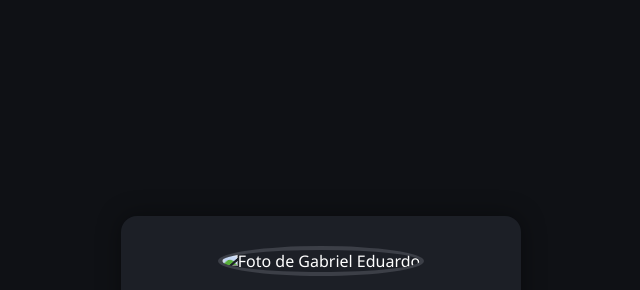
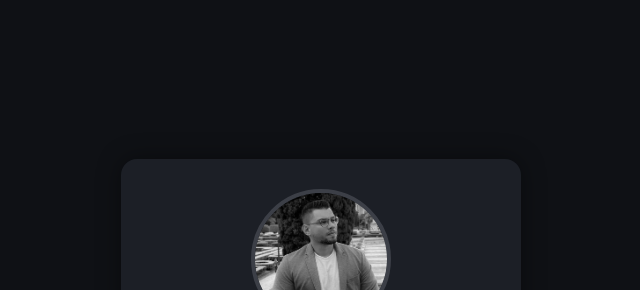
Before and after one commit to bielv8/cartvirtual, a plain HTML site: page index.html in a window 1280 px wide. Shown: the part 11-301 px from the top of the page, without its empty margins (319-959 px from the left). Drawn offline with Linux system fonts and the light colour scheme; the site is published under a folder, as on GitHub Pages, so addresses that start at the root find nothing.

Commit message:
Update index.html

```diff
--- a/index.html
+++ b/index.html
@@ -8,7 +8,7 @@
 </head>
 <body>
   <div class="card">
-    <img src="/ft5.PNG" alt="Foto de Gabriel Eduardo" class="profile-img" />
+    <img src="ft5.PNG" alt="Foto de Gabriel Eduardo" class="profile-img" />
 
     <h1>Gabriel Eduardo</h1>
     <p class="subtitle">Gestor de Tráfego Pago<br/>Criador de Sites | Soluções em TI</p>
```
